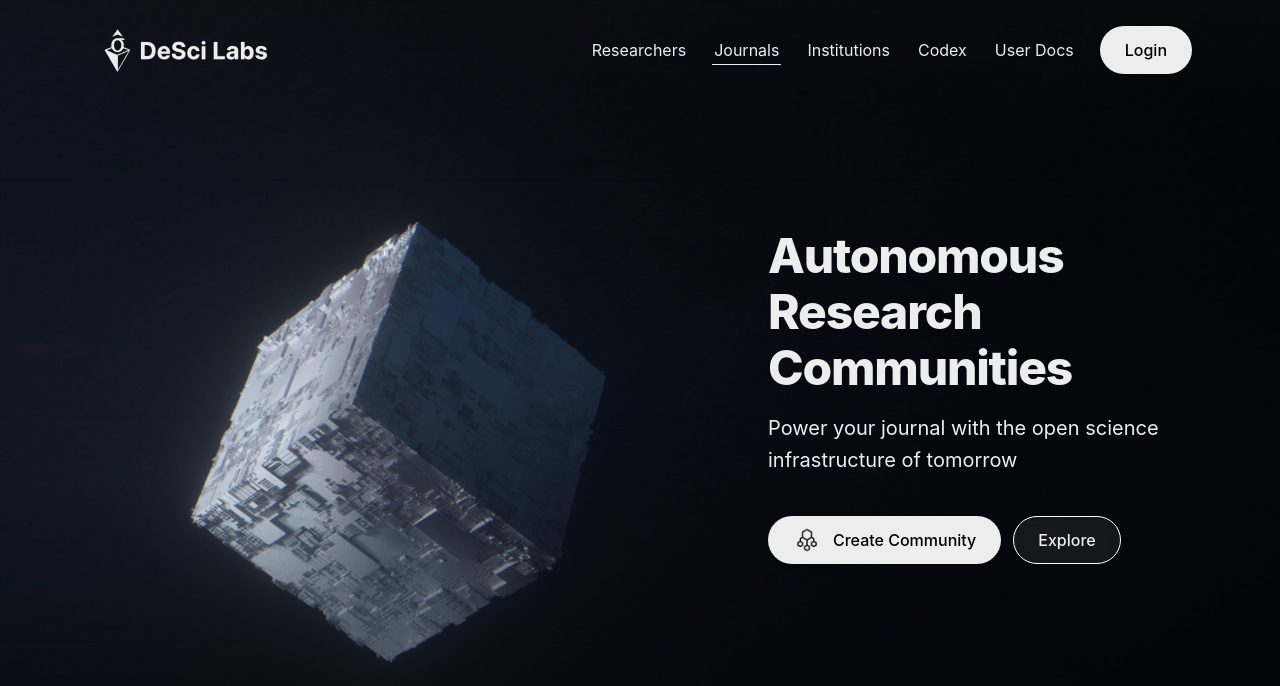
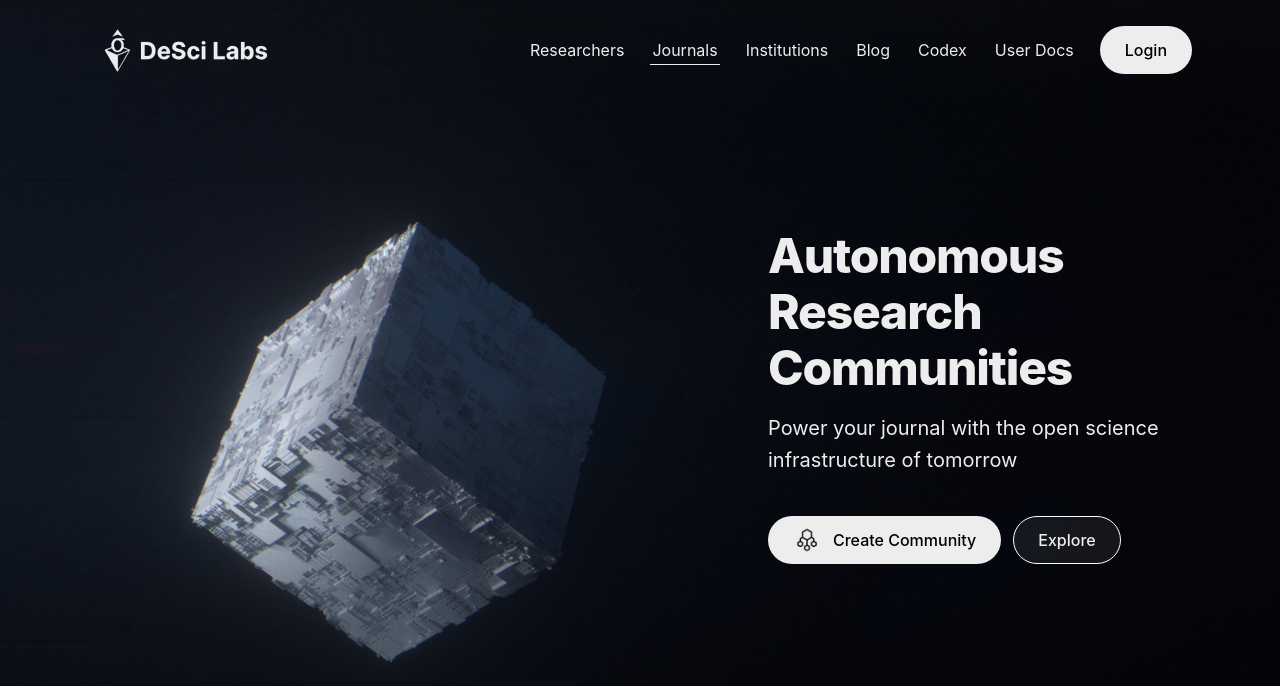
Before and after one commit to desci-labs/landing-desci.com-v3, an Astro site: page /journals in a window 1280 px wide. Shown: the top 686 px of the page. Built offline with nearby package versions, Linux system fonts and the light colour scheme; Astro itself is replaced by a stand-in of ours; a web font is replaced by a local one.

Commit message:
add blog link

```diff
--- a/src/components/global/Navigation.astro
+++ b/src/components/global/Navigation.astro
@@ -64,6 +64,10 @@ const { activePage } = Astro.props;
           href="/institutions">Institutions</a
         >
         <a
+          class={`nav-link ${activePage === 'institutions' ? 'active' : ''}`}
+          href="https://mirror.xyz/0x53D3008Cf7b326a7E9cbbDFB289fcCe9345266d9">Blog</a
+        >
+        <a
           class="nav-link"
           href="https://codex.desci.com"
           target="_blank">
```
